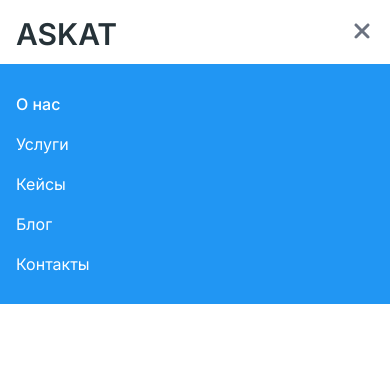
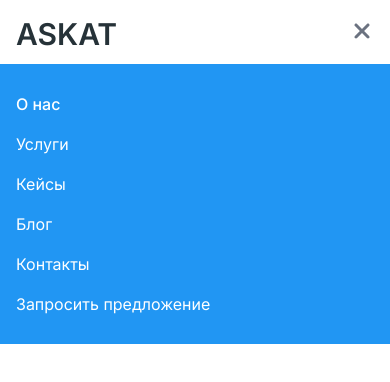
Before and after one commit to vladdlevshuk/askat-landing-page, a React (Vite) app: page / in a window 390 px wide. Both pictures are taken after a click on the button 362 px from the left and 31 px from the top of the page. Shown: the top 382 px of the page. Built offline with nearby package versions, Linux system fonts and the light colour scheme.

Commit message:
feat: add request button for mobile devices

```diff
--- a/index.html
+++ b/index.html
@@ -2,6 +2,7 @@
 <html lang="en">
   <head>
     <meta charset="UTF-8" />
+    <link rel="icon" href="./src/assets/favicon.png" type="image/x-icon" />
     <meta name="viewport" content="width=device-width, initial-scale=1.0" />
     <title>ASKAT</title>
   </head>
--- a/src/components/Navbar.jsx
+++ b/src/components/Navbar.jsx
@@ -106,6 +106,9 @@ const Navbar = () => {
                             {link}
                         </Link>
                     ))}
+                    <button className='block text-base text-white cursor-pointer first:font-medium'>
+                        Запросить предложение
+                    </button>
                 </div>
             </nav>
         </header>
```
